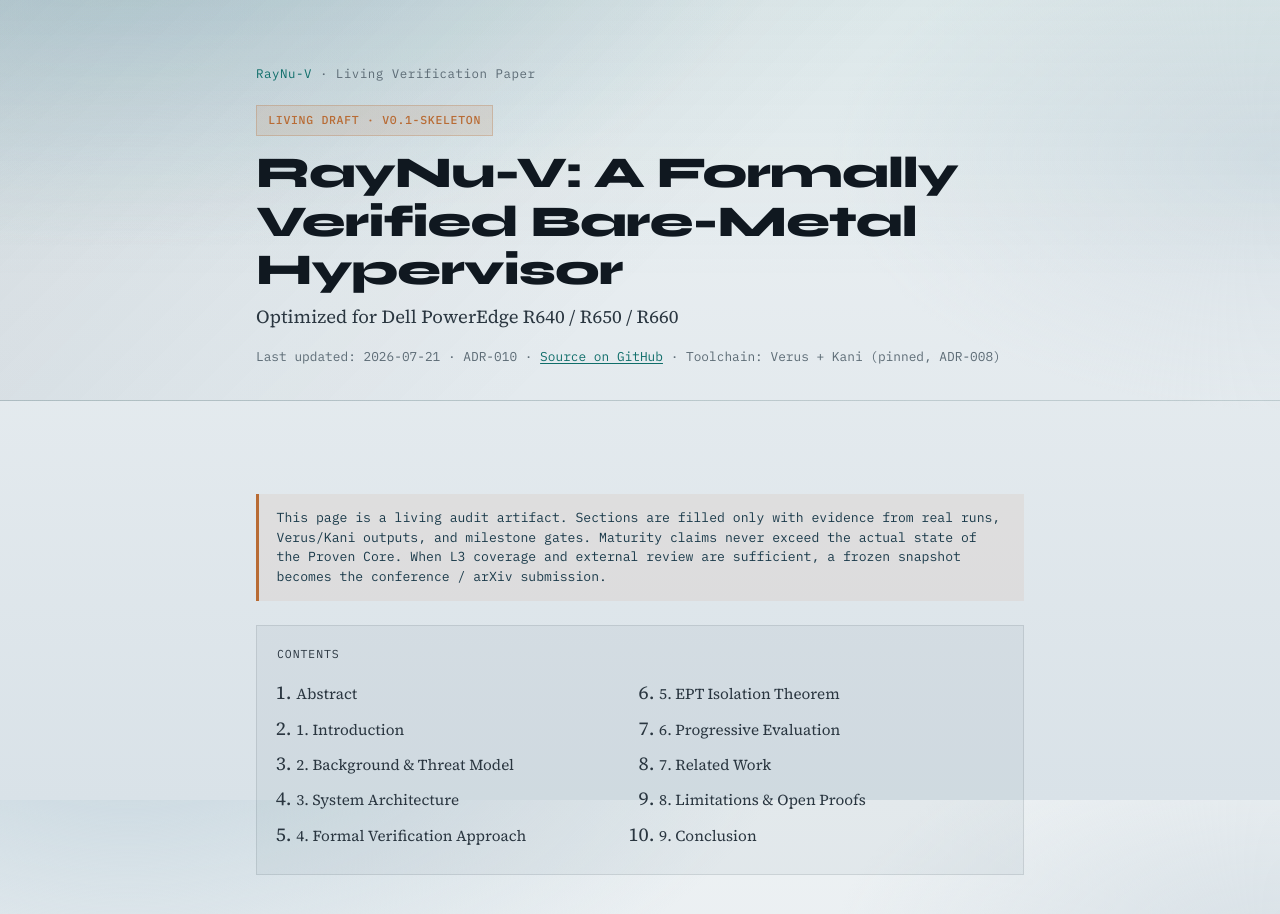
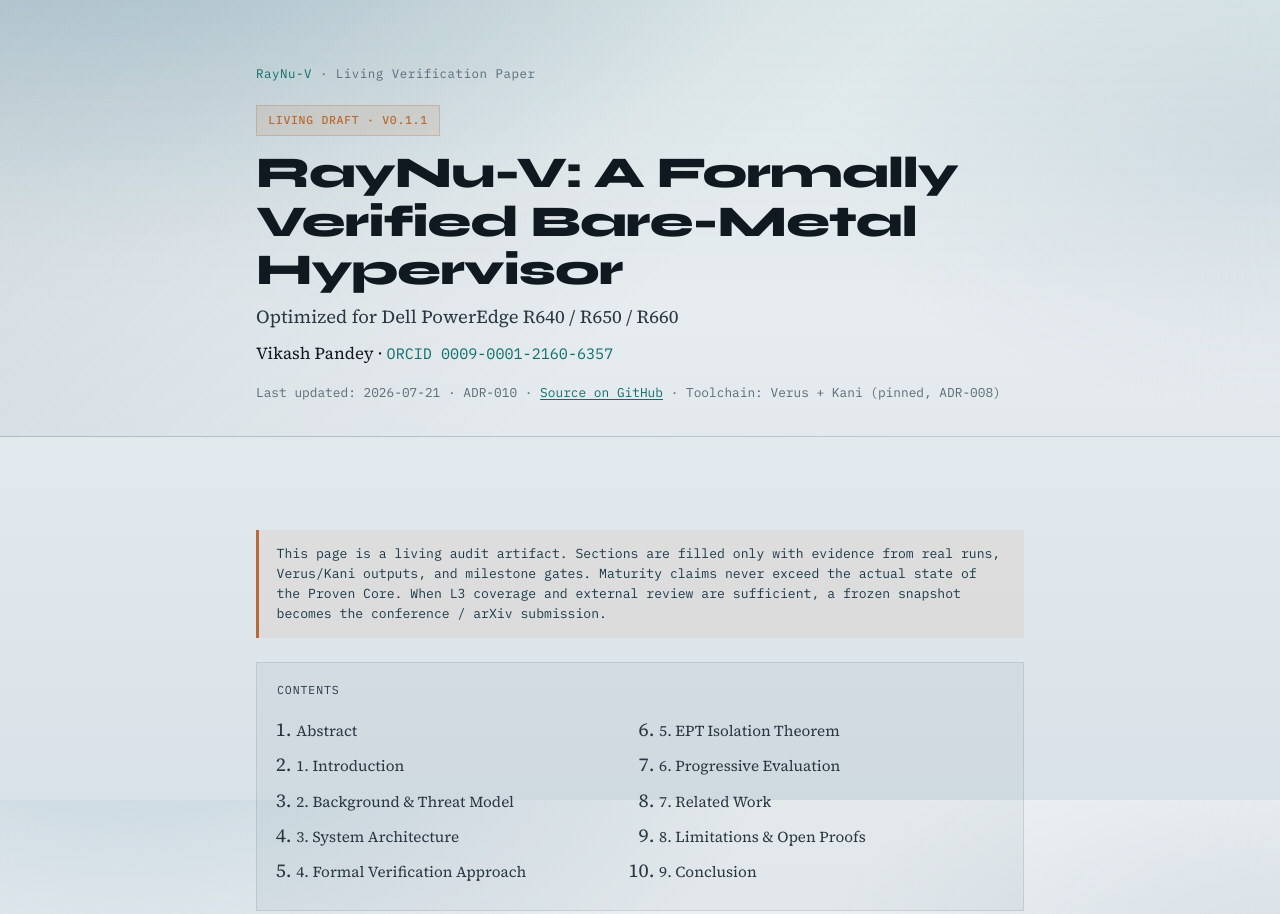
Before and after one commit to vikkp/RayNu, a plain HTML site: page site/paper.html in a window 1280 px wide. Shown: the top 914 px of the page. Drawn offline with Linux system fonts and the light colour scheme.

Commit message:
site(paper): show author ORCID in living verification paper header
Adds Vikash Pandey + ORCID 0009-0001-2160-6357 to the public paper page
to match docs/paper source (v0.1.1).

```diff
--- a/site/paper.html
+++ b/site/paper.html
@@ -74,10 +74,26 @@
         max-width: 22ch;
       }
       .paper-mast__subtitle {
-        margin: 0 0 1rem;
+        margin: 0 0 0.65rem;
         font-family: var(--font-display);
         font-size: 1.15rem;
         color: var(--ink-soft);
+      }
+      .paper-author {
+        margin: 0 0 1rem;
+        font-family: var(--font-display);
+        font-size: 1.05rem;
+        color: var(--ink);
+      }
+      .paper-author a {
+        color: var(--teal);
+        text-decoration: none;
+        font-family: var(--font-mono);
+        font-size: 0.9em;
+      }
+      .paper-author a:hover {
+        color: var(--steel);
+        text-decoration: underline;
       }
       .paper-meta {
         margin: 0;
@@ -230,10 +246,16 @@
           <span aria-hidden="true">·</span>
           <span>Living Verification Paper</span>
         </p>
-        <span class="paper-badge">Living Draft · v0.1-skeleton</span>
+        <span class="paper-badge">Living Draft · v0.1.1</span>
         <h1 class="paper-mast__title">RayNu-V: A Formally Verified Bare-Metal Hypervisor</h1>
         <p class="paper-mast__subtitle">
           Optimized for Dell PowerEdge R640 / R650 / R660
+        </p>
+        <p class="paper-author">
+          Vikash Pandey ·
+          <a href="https://orcid.org/0009-0001-2160-6357" rel="noopener"
+            >ORCID 0009-0001-2160-6357</a
+          >
         </p>
         <p class="paper-meta">
           Last updated: 2026-07-21 · ADR-010 ·
```
